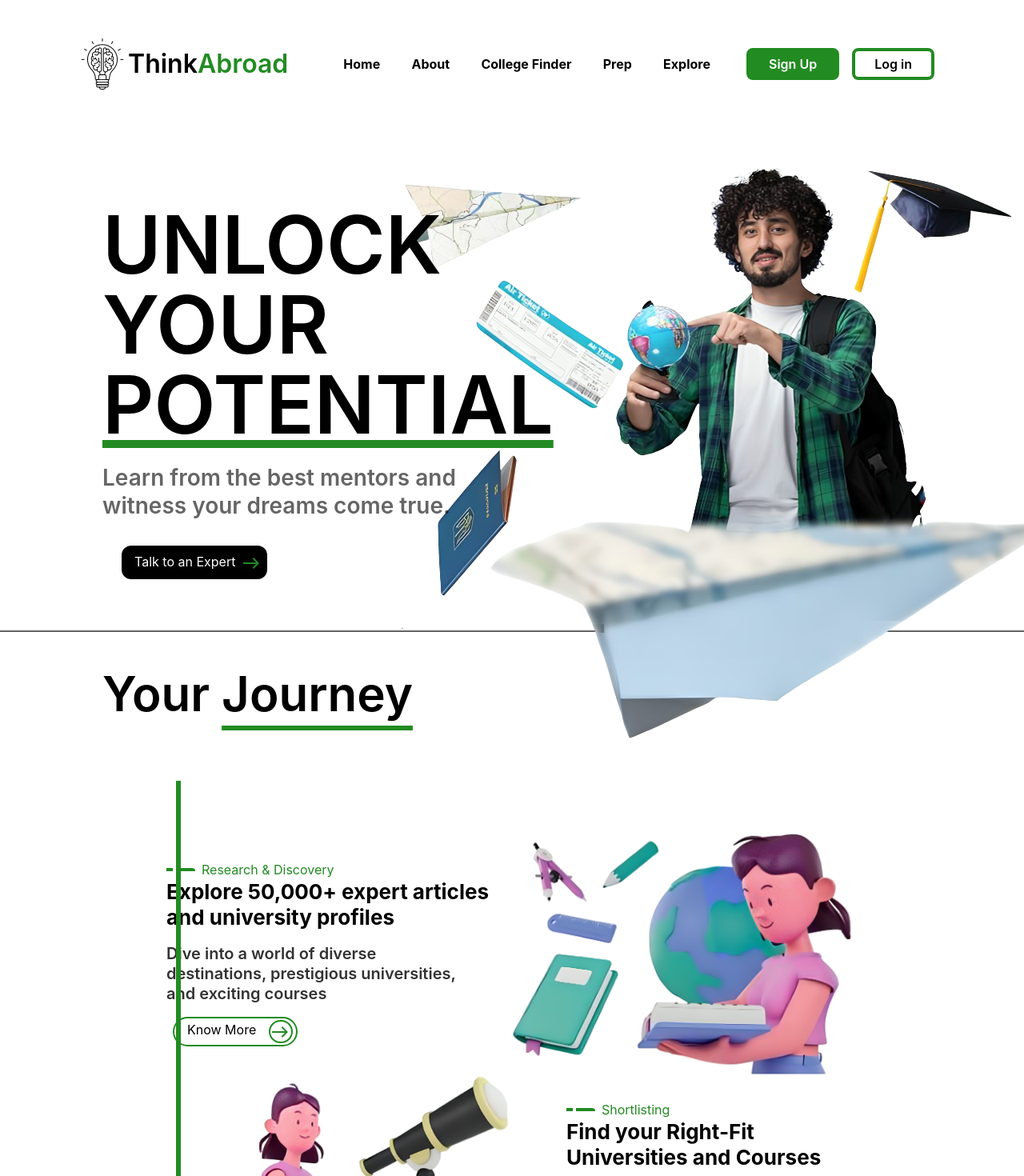
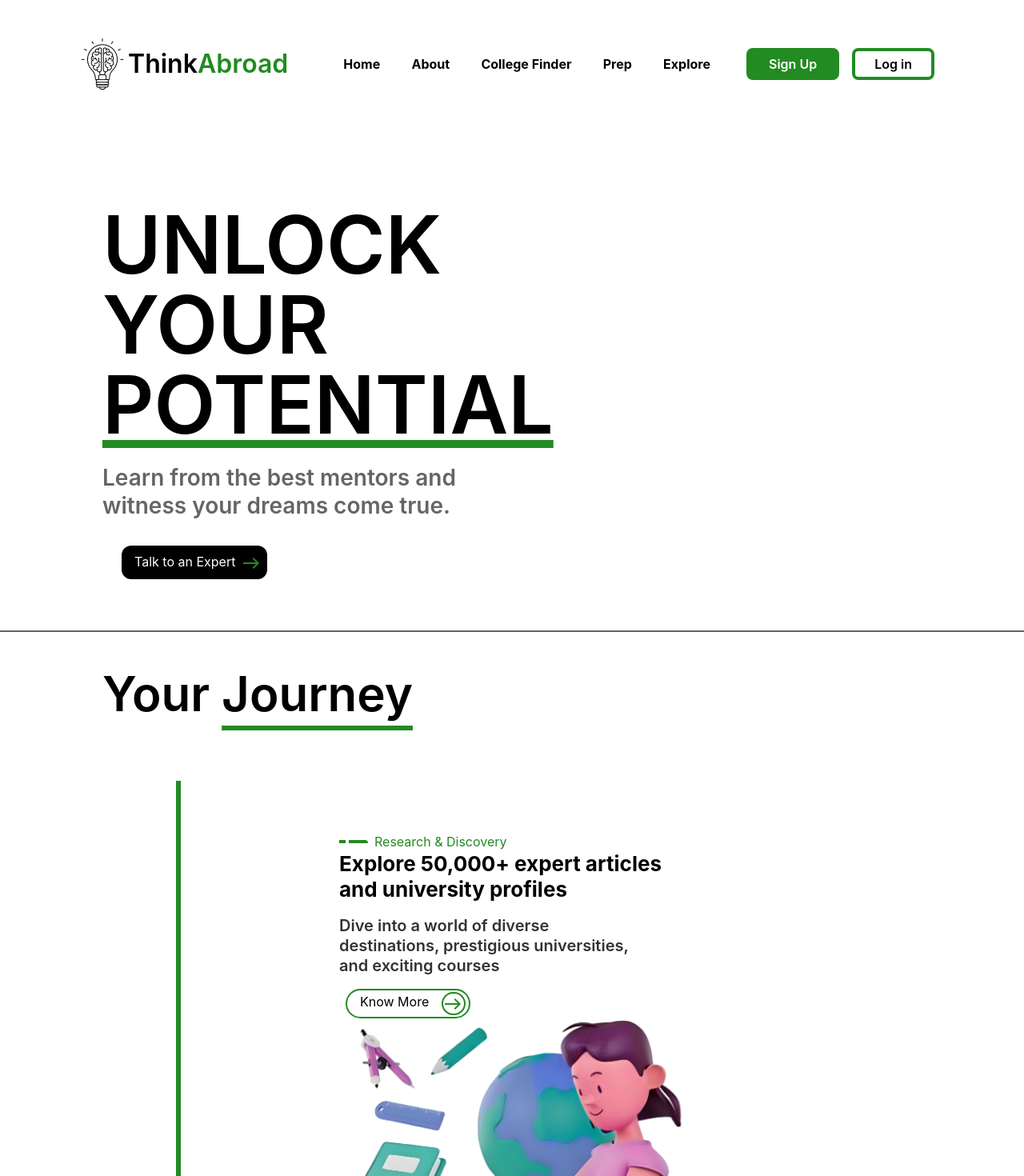
Before and after one commit to Kanwar07/thinkabroad, a React (Create React App) app: page / in a window 1280 px wide. Shown: the top 1470 px of the page at 80% size. Built offline with nearby package versions, Linux system fonts and the light colour scheme.

Commit message:
responsive

```diff
--- a/src/components/sections/journey/Journey.jsx
+++ b/src/components/sections/journey/Journey.jsx
@@ -18,7 +18,7 @@ function Journey() {
           </span>
         </div>
         <div class={journeystyle.main}>
-          <div className="flex flex-row justify-between items-center max-xl:flex-col">
+          <div className="flex flex-row justify-between items-center max-2xl:flex-col">
             <div className="w-[50%]">
               <div className="flex flex-row items-end">
                 <div className="border-t-4 border-[#228B22] pb-2.5 w-2 mr-1"></div>{" "}
--- a/src/components/sections/scholarshipSection/ScholarshipSection.jsx
+++ b/src/components/sections/scholarshipSection/ScholarshipSection.jsx
@@ -22,7 +22,7 @@ function ScholarshipSection() {
               loop={true}
               autoPlay="autoplay"
               muted
-              className="size-80 max-lg:w-[34rem] h-[26rem] max-xl:size-60"
+              className="size-80 max-lg:w-[34rem] h-[26rem] max-2xl:size-60"
             >
               <source src={Video0} type="video/mp4" />
             </video>
@@ -32,7 +32,7 @@ function ScholarshipSection() {
               loop={true}
               autoPlay="autoplay"
               muted
-              className="w-[34rem] h-[26rem] ml-4 mr-4 max-xl:w-[20rem] max-xl:h-[18rem] max-lg:w-[34rem] max-lg:h-[26rem]"
+              className="w-[34rem] h-[26rem] ml-4 mr-4 max-2xl:w-[20rem] max-2xl:h-[18rem] max-lg:w-[34rem] max-lg:h-[26rem]"
             >
               <source src={Video1} type="video/mp4" />
             </video>
@@ -42,7 +42,7 @@ function ScholarshipSection() {
               loop={true}
               autoPlay="autoplay"
               muted
-              className="size-80 max-lg:w-[34rem] h-[26rem] max-xl:size-60"
+              className="size-80 max-lg:w-[34rem] h-[26rem] max-2xl:size-60"
             >
               <source src={Video2} type="video/mp4" />
             </video>
--- a/src/components/sections/section1/Section1Page.jsx
+++ b/src/components/sections/section1/Section1Page.jsx
@@ -23,7 +23,7 @@ function Section1Page() {
             </div>
           </button>
         </div>
-        <div className="absolute grow size-full z-0 max-xl:hidden">
+        <div className="absolute grow size-full z-0 max-2xl:hidden">
           <img
             src={studentAbroad}
             alt="studentAbroad"
```
